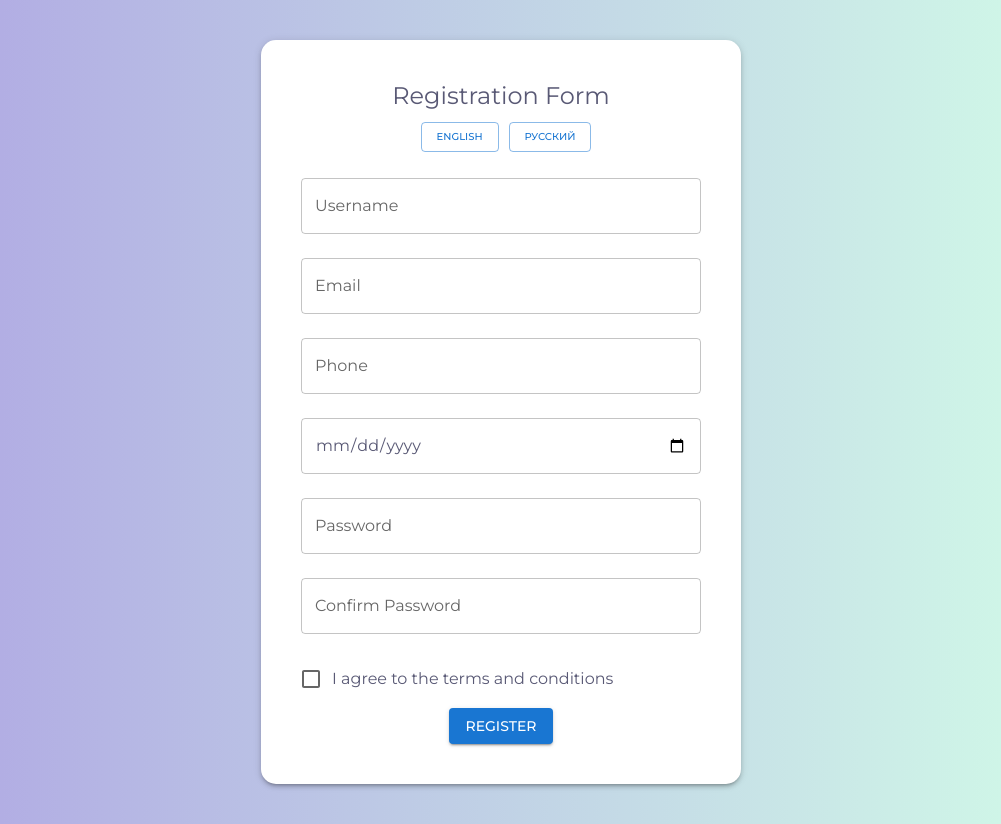
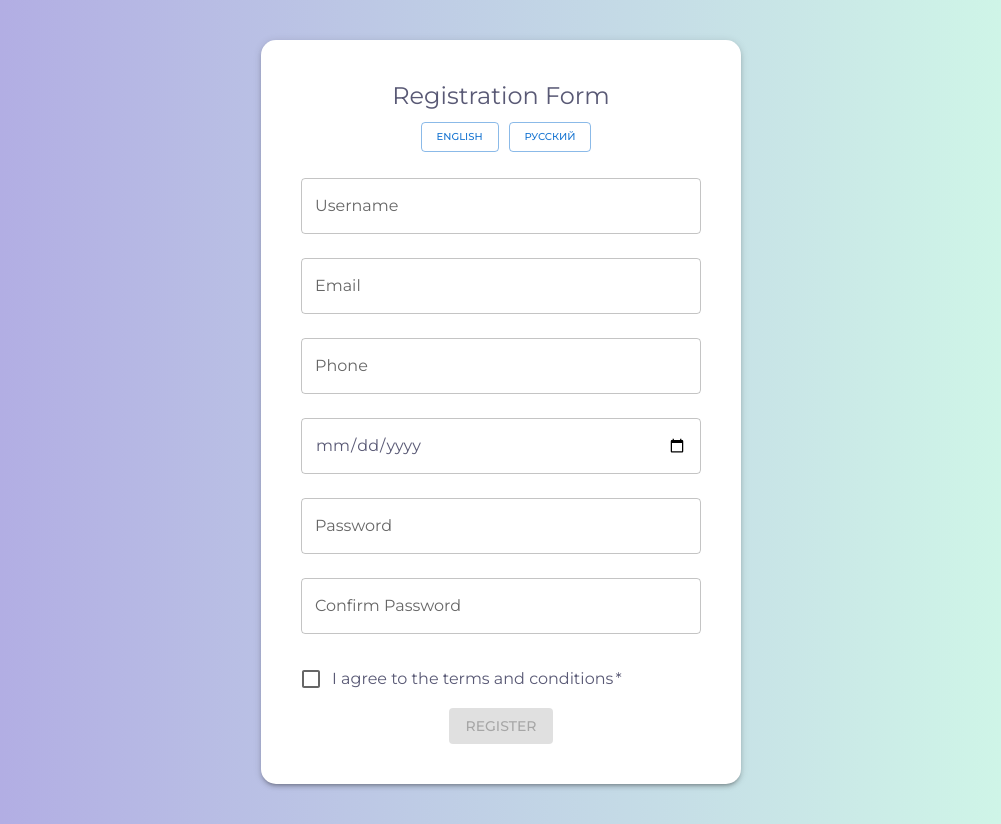
Before and after one commit to TatyanaZakiryanova/Registration-Form, a React (Vite) app: page / in a window 1280 px wide. Both pictures are taken after a click on the button "ENGLISH". Shown: the whole page, without its empty margins (139-1140 px from the left). Built offline with nearby package versions, Linux system fonts and the light colour scheme.

Commit message:
checkbox required

```diff
--- a/src/components/RegistrationFormEng/RegistrationFormEng.tsx
+++ b/src/components/RegistrationFormEng/RegistrationFormEng.tsx
@@ -55,10 +55,6 @@ export const RegistrationFormEng = () => {
 
     if (formData.password && formData.password !== formData.confirmPassword) {
       newErrors.confirmPassword = "Passwords do not match";
-    }
-
-    if (!formData.terms) {
-      newErrors.terms = "You must agree to the terms and conditions";
     }
 
     setErrors(newErrors);
@@ -154,7 +150,7 @@ export const RegistrationFormEng = () => {
           />
         </FormControl>
 
-        <FormControl fullWidth margin="normal">
+        <FormControl fullWidth margin="normal" error={!!errors.terms}>
           <FormControlLabel
             control={
               <Checkbox
@@ -162,13 +158,14 @@ export const RegistrationFormEng = () => {
                 onChange={handleChange}
                 name="terms"
                 color="primary"
+                required
               />
             }
             label="I agree to the terms and conditions"
           />
         </FormControl>
 
-        <Button type="submit" variant="contained" color="primary">
+        <Button type="submit" variant="contained" color="primary" disabled={!formData.terms}>
           Register
         </Button>
       </form>
--- a/src/components/RegistrationFormRu/RegistrationFormRu.tsx
+++ b/src/components/RegistrationFormRu/RegistrationFormRu.tsx
@@ -1,5 +1,4 @@
 import { ChangeEvent, FormEvent, useState } from "react";
-import { FormData } from "../types";
 import {
   Alert,
   Button,
@@ -9,6 +8,7 @@ import {
   Snackbar,
   TextField,
 } from "@mui/material";
+import { FormData } from "../types";
 
 export const RegistrationFormRu = () => {
   const [formData, setFormData] = useState<FormData>({
@@ -56,10 +56,6 @@ export const RegistrationFormRu = () => {
 
     if (formData.password && formData.password !== formData.confirmPassword) {
       newErrors.confirmPassword = "Пароли не совпадают";
-    }
-
-    if (!formData.terms) {
-      newErrors.terms = "Вы должны согласиться с условиями";
     }
 
     setErrors(newErrors);
@@ -163,13 +159,14 @@ export const RegistrationFormRu = () => {
                 onChange={handleChange}
                 name="terms"
                 color="primary"
+                required
               />
             }
             label="Я согласен с условиями"
           />
         </FormControl>
 
-        <Button type="submit" variant="contained" color="primary">
+        <Button type="submit" variant="contained" color="primary" disabled={!formData.terms}>
           Зарегистрироваться
         </Button>
       </form>
```
